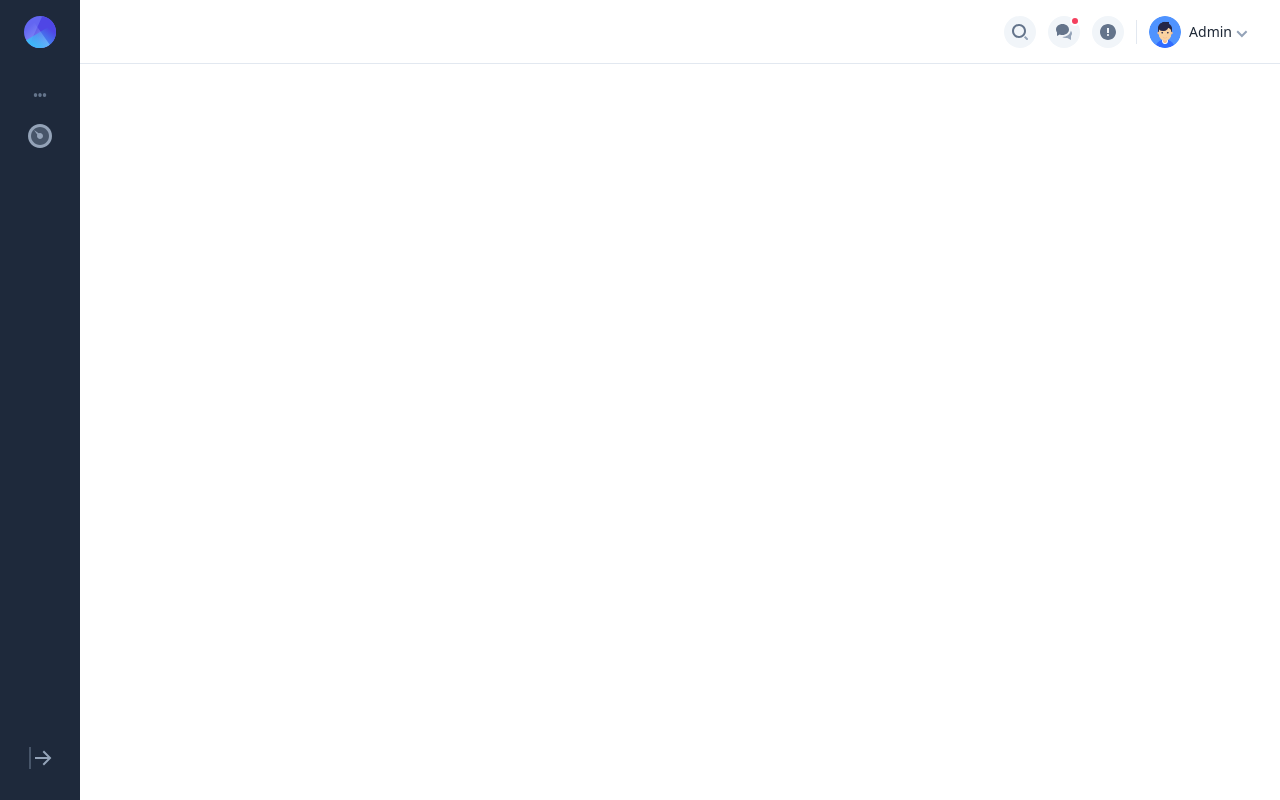
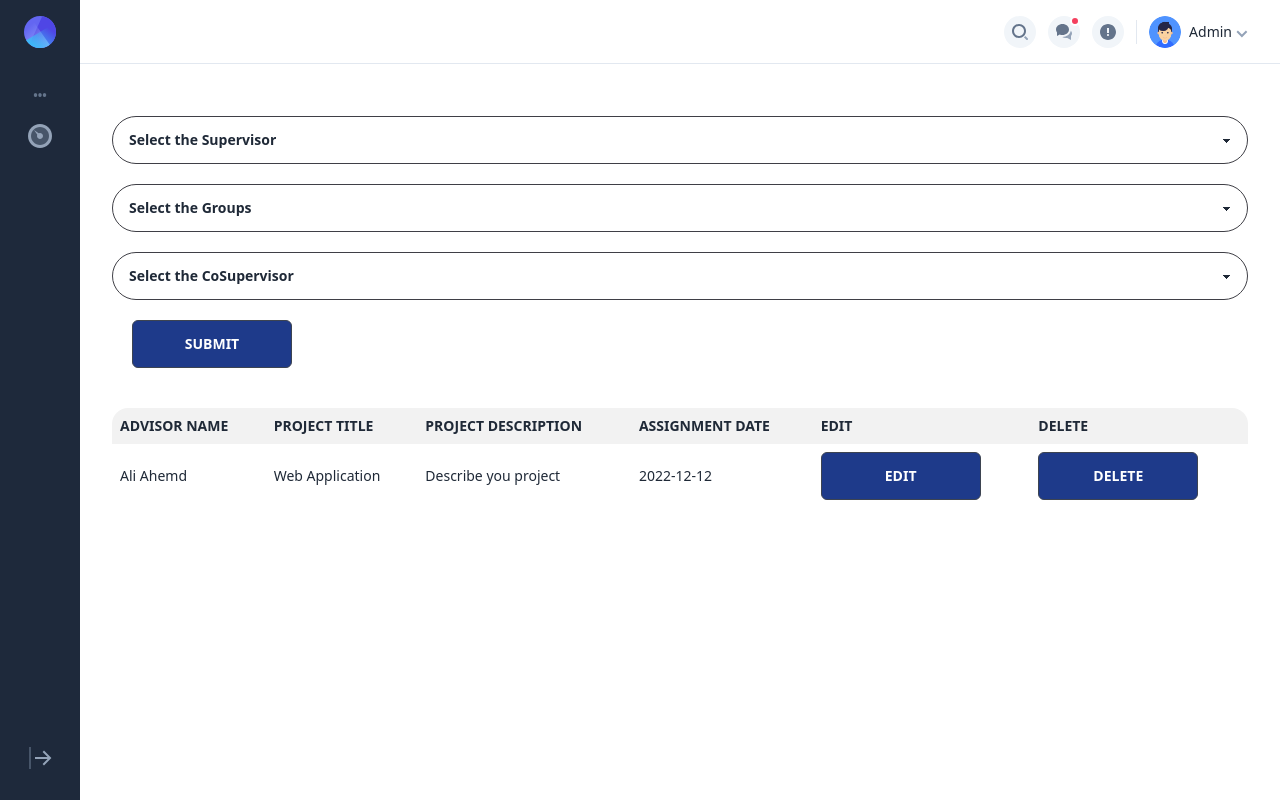
Before and after one commit to Abdullah-Uppal/FYP_Management_System, a React (Create React App) app in the folder frontend/: page /allocation in a window 1280 px wide. Built offline with nearby package versions, Linux system fonts and the light colour scheme.

Commit message:
Supervisor Page
Page in which groups will be assigned a supervisor and co supervisor

```diff
--- a/frontend/src/App.js
+++ b/frontend/src/App.js
@@ -2,6 +2,7 @@ import React from 'react';
 
 
 import Dashboard from './pages/dashboard';
+import SupervisorAllocation from './pages/SupervisorAllocation';
 
 function App() {
 
@@ -13,7 +14,9 @@ function App() {
 //     document.querySelector('html').style.scrollBehavior = ''
 //   }, [location.pathname]);
   return (
+    <>
     <Dashboard/>
+    </>
   )
 }
 
--- /dev/null
+++ b/frontend/src/pages/Delete.js
@@ -0,0 +1,11 @@
+import React from 'react'
+
+const Delete = () => {
+  return (
+    <div>
+      <button className="btn px-4 rounded-md bg-blue-900 hover:bg-red-500 w-40">Delete</button>
+    </div>
+  )
+}
+
+export default Delete
--- /dev/null
+++ b/frontend/src/pages/Edit.js
@@ -0,0 +1,11 @@
+import React from 'react'
+
+const Edit = () => {
+  return (
+    <div>
+      <button className="btn px-4 rounded-md bg-blue-900 hover:bg-green-500 w-40">Edit</button>
+    </div>
+  )
+}
+
+export default Edit
--- /dev/null
+++ b/frontend/src/pages/SupervisorAllocation.js
@@ -0,0 +1,159 @@
+import React from 'react'
+import Delete from './Delete'
+import Edit from './Edit.js'
+
+const SupervisorAllocation = () => {
+    const heading = [{
+        Advisor_Name: "Advisor Name",
+        Project_Title :"Project Title",
+        Project_Description :"Project Description" ,
+        AssignmentDate :"Assignment Date",
+        Edit : "Edit",
+        Delete : "Delete",
+    }]
+
+    const data = [
+        {
+            Name : "Ali Ahemd",
+            Project_Title : "Web Application",
+            Project_Description :"Describe you project",
+            AssignmentDate : "2022-12-12",
+            Edit :Edit,
+            delete : Delete
+        }
+    ]
+    const Supervisor = [
+      {
+          id:1,
+      },
+      {
+          id:2,
+      },
+      // {
+      //     id:3,
+      // },
+      // {
+      //     id:4,
+      // },
+  ]
+  const Groups= [
+    {
+        id:1,
+    },
+    {
+        id:2,
+    },
+    // {
+    //     id:3,
+    // },
+    // {
+    //     id:4,
+    // },
+]
+const CoSupervisors= [
+  {
+      id:1,
+  },
+  {
+      id:2,
+  },
+  {
+      id:3,
+  },
+  {
+      id:4,
+  },
+]
+
+
+const Supervisors= ({supervisor}) =>{
+  return (
+    <>
+      <select className='select select-info w-full min-w-[10rem]  mt-5 rounded-full border-zinc-700'>
+      <option value={0}>Select the Supervisor</option>
+        {
+          supervisor.map((supervisor,index) =>{
+            return <option key={index} value ={index}>{supervisor.id}</option>
+          })
+        }
+      </select>
+    </>
+  )
+}
+const StudentGroups = ({groups}) =>{
+  return(
+  <>
+      <select className='select select-info w-full min-w-[10rem] mt-5 rounded-full border-zinc-700'>
+      <option value={0}>Select the Groups</option>
+        {
+          groups.map((group,index) =>{
+            return <option key={index} value ={index} className='md:w-auto sm:w-auto'>{group.id}</option>
+          })
+        }
+      </select>
+    </>
+    )
+}
+
+const CoSupervisor = ({cosupervisor} )=>{
+  return(
+      <>
+        <select className='select select-info w-full min-w-[10rem] mt-5 rounded-full border-zinc-700'>
+      <option value={0}>Select the CoSupervisor</option>
+        {
+          cosupervisor.map((cosupervisor,index) =>{
+            return <option key={index} value ={index} className='md:w-auto sm:w-auto'>{cosupervisor.id}</option>
+          })
+        }
+      </select>
+      </>
+  )
+}
+  return (
+    <div className='h-auto w-auto bg-white-200'>
+    <Supervisors supervisor={Supervisor}/>
+    <StudentGroups groups={Groups}/>
+    <CoSupervisor cosupervisor={CoSupervisors}/>
+    <button className="btn ml-5 mt-5 rounded-md bg-blue-900 hover:bg-green-500 w-40">Submit</button>
+    <div className="overflow-x-auto mt-10 ">
+  <table className="table table-compact w-full">
+    <thead>
+      <tr>
+      {heading.map(head =>{
+        return(
+          <>
+        <th>{head.Advisor_Name}</th>
+        <th>{head.Project_Title}</th>
+        <th>{head.Project_Description}</th>
+        <th>{head.AssignmentDate}</th>
+        <th>{head.Edit}</th>
+        <th>{head.Delete}</th>
+        </>
+        )
+      })}
+      </tr>
+    </thead>
+    <tbody>
+      <tr>
+      {data.map(data =>{
+        return(
+            <>
+
+            <td>{data.Name}</td>
+            <td>{data.Project_Title}</td>
+            <td>{data.Project_Description}</td>
+            <td>{data.AssignmentDate}</td>
+            <td>{<Edit/>}</td>
+            <td>{<Delete/>}</td>
+            </>
+        )
+      })}
+      </tr>
+    </tbody>
+  </table>
+</div>
+</div>
+  )
+}
+
+export default SupervisorAllocation
--- a/frontend/src/pages/dashboard.js
+++ b/frontend/src/pages/dashboard.js
@@ -7,6 +7,7 @@ import {
     Routes,
     Route,
 } from 'react-router-dom';
+import SupervisorAllocation from './SupervisorAllocation'
 const Dashboard = () => {
 
     const [sidebarOpen, setSidebarOpen] = useState(false);
@@ -27,6 +28,7 @@ const Dashboard = () => {
                             <Route exact path="/projects" element={<Persons/>} />
                             <Route exact path="/meetings" element={<h1>Meetings</h1>} />
                             <Route exact path="/login" element={<h1>Login</h1>} />
+                            <Route exact path="/allocation" element ={<SupervisorAllocation/>}/>
                         </Routes>
                     </div>
                 </main>
--- a/frontend/src/partials/sidebar.js
+++ b/frontend/src/partials/sidebar.js
@@ -191,6 +191,20 @@ const Sidebar = ({ sidebarOpen, setSidebarOpen }) => {
                                                             </span>
                                                         </NavLink>
                                                     </li>
+
+                                                    <li className="mb-1 last:mb-0">
+                                                        <NavLink
+                                                            end
+                                                            to="/allocation"
+                                                            className={({ isActive }) =>
+                                                                'block text-slate-400 hover:text-slate-200 transition duration-150 truncate ' + (isActive ? '!text-indigo-500' : '')
+                                                            }
+                                                        >
+                                                            <span className="text-sm font-medium lg:opacity-0 lg:sidebar-expanded:opacity-100 2xl:opacity-100 duration-200">
+                                                                Allocation
+                                                            </span>
+                                                        </NavLink>
+                                                    </li>
                                                 </ul>
                                             </div>
                                         </React.Fragment>
```
